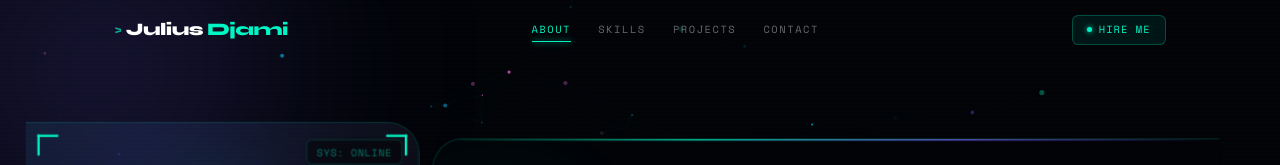
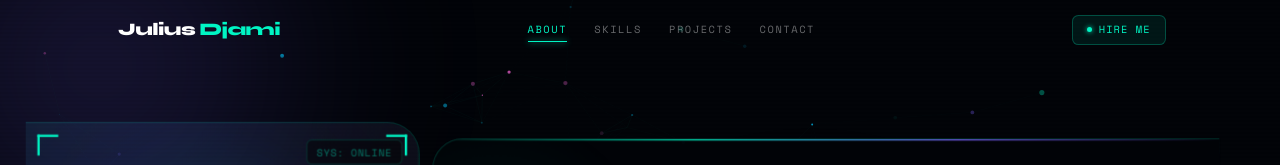
Before and after one commit to Julius010702/my-portofolio, a Next.js app: page / in a window 1280 px wide. Shown: the top 165 px of the page. Built offline with nearby package versions, Linux system fonts and the light colour scheme; a web font is replaced by a local one.

Commit message:
Update UI and components

```diff
--- a/components/Navbar.tsx
+++ b/components/Navbar.tsx
@@ -245,7 +245,7 @@ export default function Navbar() {
         <div className={`nav-bg${scrolled ? " scrolled" : ""}`} />
         <div className="nav-inner">
           <a href="#about" className="nav-logo">
-            <span className="nav-logo-prefix">&gt;</span>
+            <span className="nav-logo-prefix"></span>
             Julius<span>Djami</span>
           </a>
 
```
